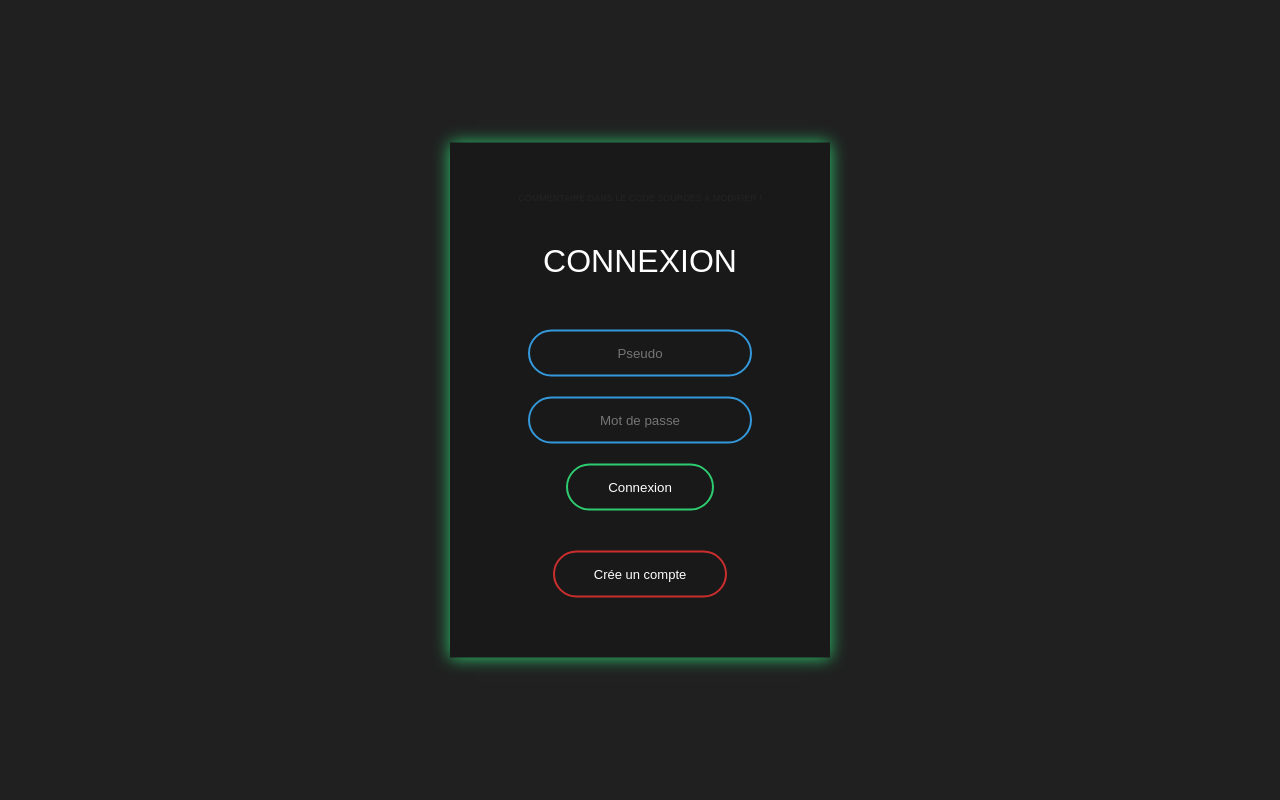
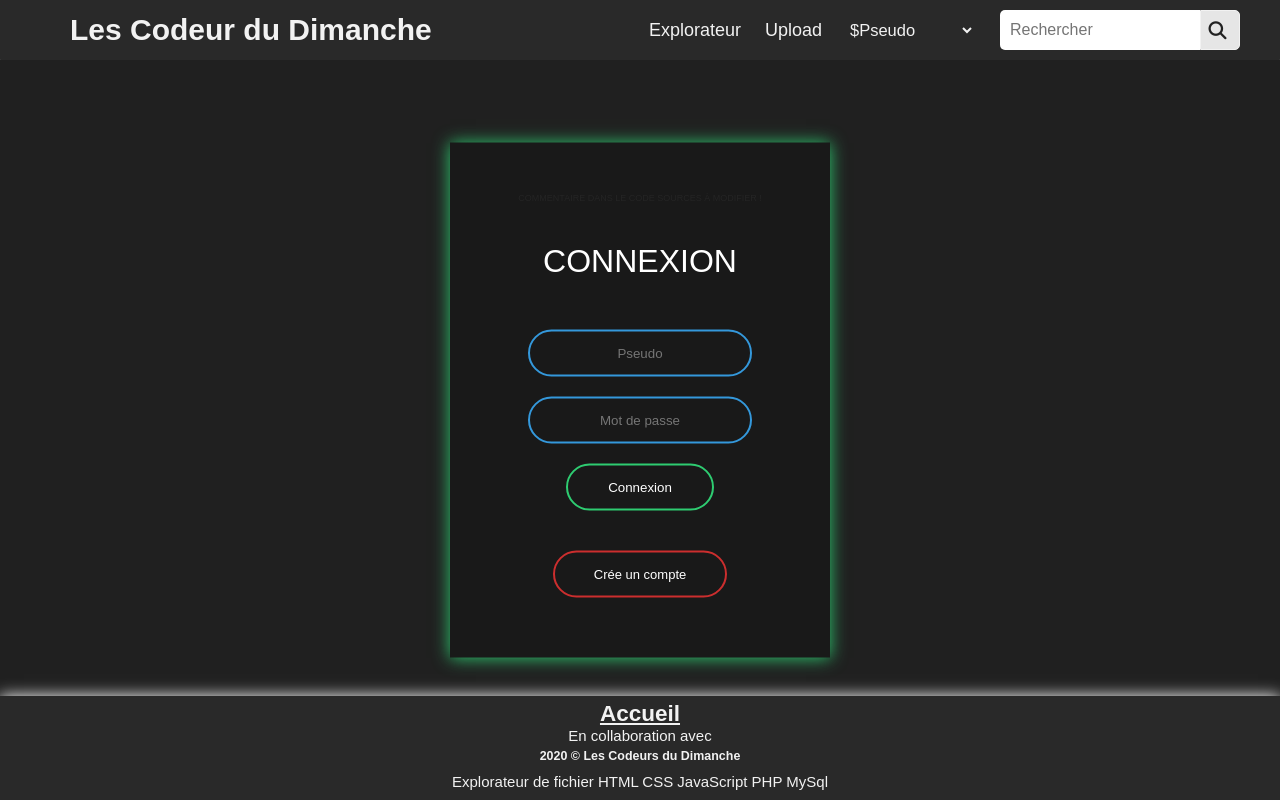
Before and after one commit to titivince/explorateur_fichiers, a PHP site: page /explorateur_fichiers/views/page_login.php in a window 1280 px wide. Run offline with PHP 8.4, Linux system fonts and the light colour scheme; a user stored in the database is signed in; some libraries are stand-ins or nearby versions.

Commit message:
fix navbar footer page_login.php

```diff
--- a/views/page_deconnexion_login.php
+++ b/views/page_deconnexion_login.php
@@ -1,9 +1,5 @@
 <?php
 
-//corps de page
-//include close.php;
-//footer
-//include footer.php;
 
 ?>
 <!doctype html>
@@ -21,7 +17,7 @@
 </head>
 
 <body>
-    <?php require ("../views/block/nav.php"); ?>
+    <?php require("../views/block/nav.php"); ?>
     <?php require ('../src/deconnection.php'); ?>
 
 </body>
--- a/views/page_login.php
+++ b/views/page_login.php
@@ -12,6 +12,7 @@
 </head>
 
 <body>
+    <?php include '../views/block/nav.php'; ?>
 
     <form class="box" method="GET" action="../src/login_success.php">
 
@@ -32,5 +33,5 @@
             echo $valid;
         }  ?>
 </body>
-
+    <?php include '../views/block/footer.php'; ?>
 </html>
```
